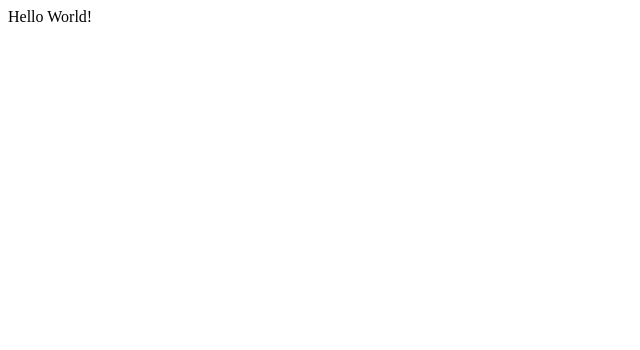
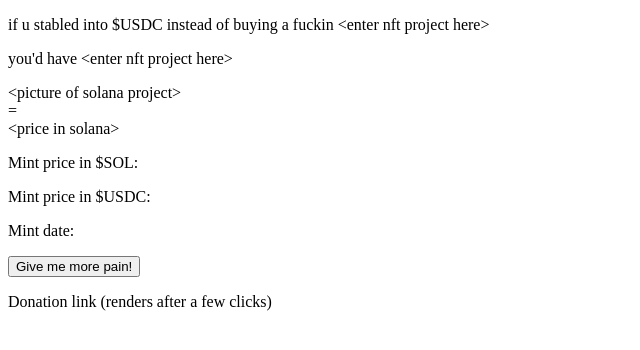
Before and after one commit to ScaxCodes/jpgs-lack-liquidity, a website built with webpack: page dist/index.html in a window 1280 px wide. Shown: the whole page, without its empty margins (0-640 px from the left). Built offline with nearby package versions, Linux system fonts and the light colour scheme.

Commit message:
Add basic static text content

```diff
--- a/dist/index.html
+++ b/dist/index.html
@@ -3,10 +3,19 @@
 <head>
     <meta charset="UTF-8">
     <meta name="viewport" content="width=device-width, initial-scale=1.0">
-    <title>JPEGs lack liquidity?</title>
+    <title>JPEGs Or Stablecoins?</title>
     <script src="bundle.js" defer></script>
 </head>
 <body>
-    Hello World!
+    <p>if u stabled into $USDC instead of buying a fuckin &lt;enter nft project here&gt;</p>
+    <p>you'd have &lt;enter nft project here&gt;</p>
+    <div>&lt;picture of solana project&gt;</div>
+    <div>=</div>
+    <div>&lt;price in solana&gt;</div>
+    <p>Mint price in $SOL:</p>
+    <p>Mint price in $USDC:</p>
+    <p>Mint date:</p>
+    <button>Give me more pain!</button>
+    <p>Donation link (renders after a few clicks)</p>
 </body>
 </html>
```
